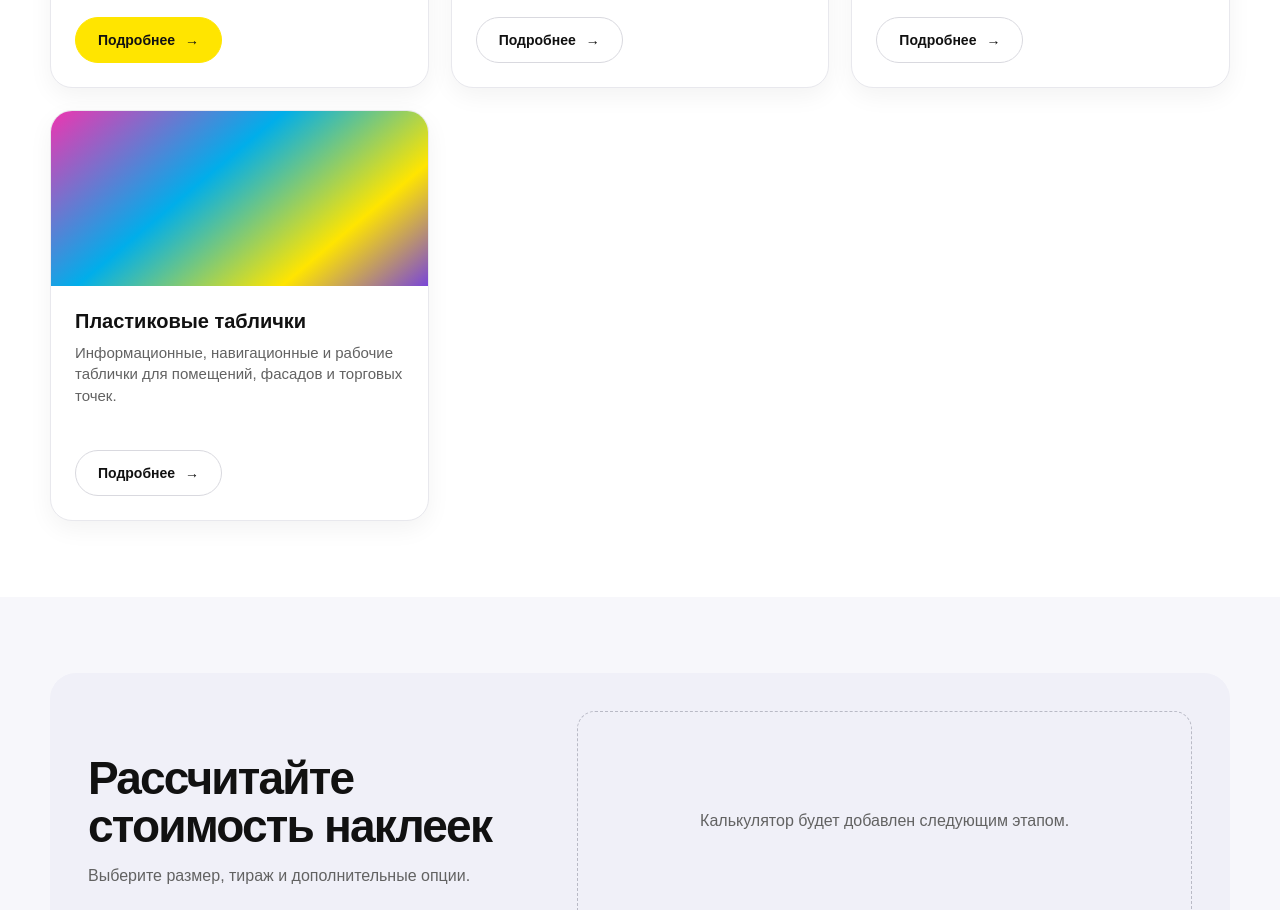
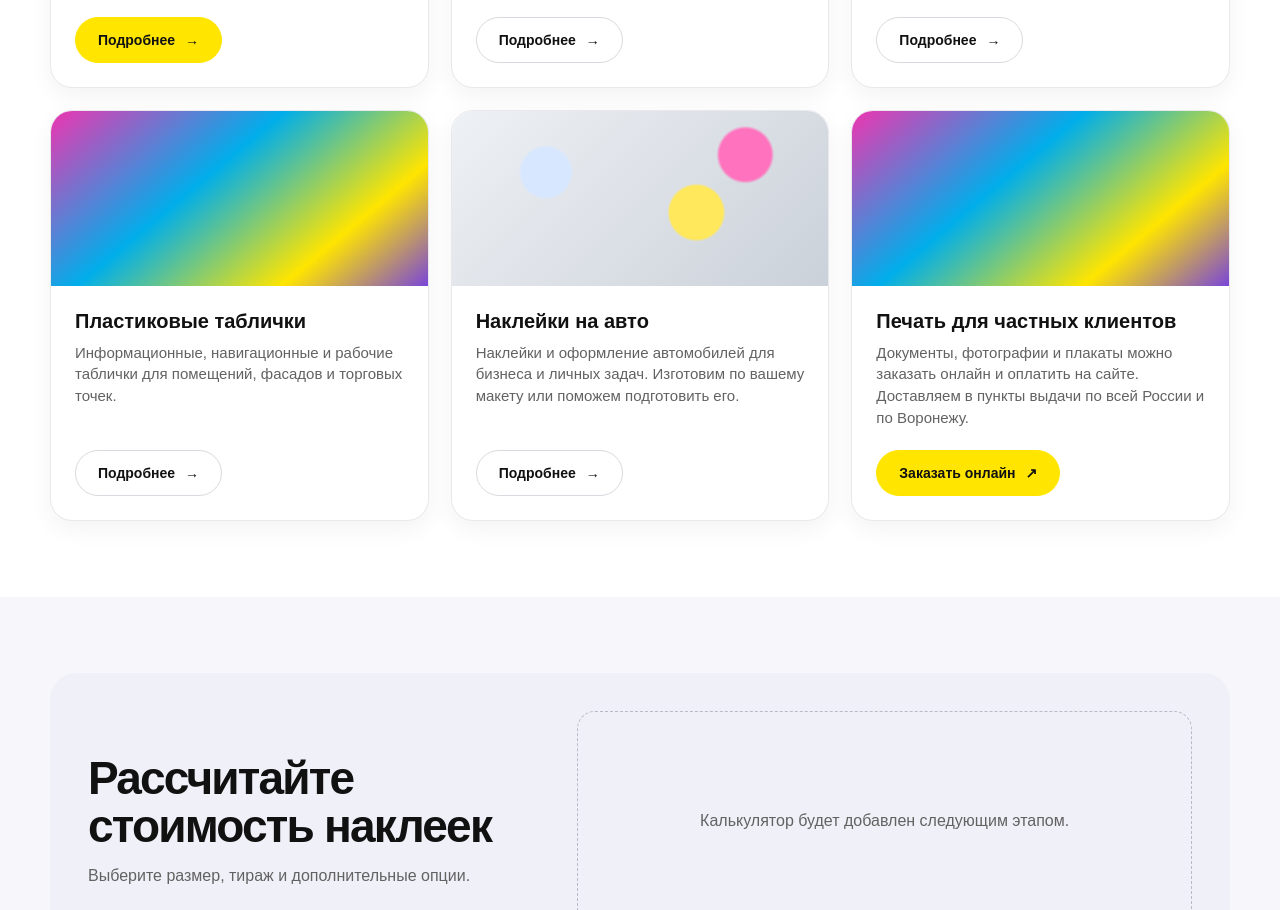
Before and after one commit to belamiru/kopileft-site, a plain HTML site: page index.html in a window 1280 px wide. Shown: the part 1341-2251 px from the top of the page. Drawn offline with Linux system fonts and the light colour scheme.

Commit message:
Add car stickers and online print service cards

```diff
--- a/index.html
+++ b/index.html
@@ -126,6 +126,8 @@
           <article class="service-card"><div class="service-image service-image-wide"></div><div class="service-card-content"><h3>Широкоформатная печать</h3><p>Баннеры, плакаты, бэклиты, печать на самоклеящейся плёнке, наклейки на авто и плоттерная резка. Максимальная ширина — 1,6 м.</p><a class="button button-white" href="shirokoformatnaya-pechat/">Подробнее <span>→</span></a></div></article>
           <article class="service-card"><div class="service-image service-image-riso"></div><div class="service-card-content"><h3>Полиграфия</h3><p>Ризография и другие печатные материалы для бизнеса: небольшие и средние тиражи, листовки, объявления и раздаточные материалы.</p><a class="button button-white" href="tipographiya/">Подробнее <span>→</span></a></div></article>
           <article class="service-card"><div class="service-image service-image-wide"></div><div class="service-card-content"><h3>Пластиковые таблички</h3><p>Информационные, навигационные и рабочие таблички для помещений, фасадов и торговых точек.</p><a class="button button-white" href="tablichki-plastikovye/">Подробнее <span>→</span></a></div></article>
+          <article class="service-card"><div class="service-image service-image-stickers"></div><div class="service-card-content"><h3>Наклейки на авто</h3><p>Наклейки и оформление автомобилей для бизнеса и личных задач. Изготовим по вашему макету или поможем подготовить его.</p><a class="button button-white" href="nakleiki-na-avto/">Подробнее <span>→</span></a></div></article>
+          <article class="service-card"><div class="service-image service-image-wide"></div><div class="service-card-content"><h3>Печать для частных клиентов</h3><p>Документы, фотографии и плакаты можно заказать онлайн и оплатить на сайте. Доставляем в пункты выдачи по всей России и по Воронежу.</p><a class="button button-yellow" href="https://xn----7sbaby8brwe7bf0dg.xn--p1ai/" target="_blank" rel="noopener noreferrer">Заказать онлайн <span>↗</span></a></div></article>
         </div>
       </div>
     </section>
```
